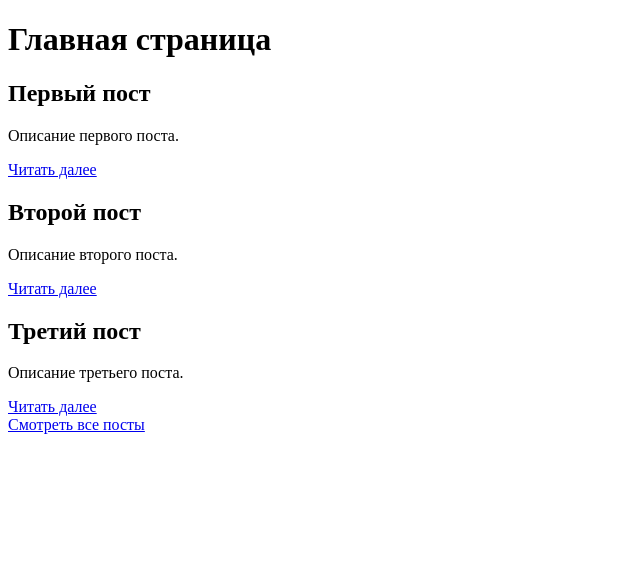
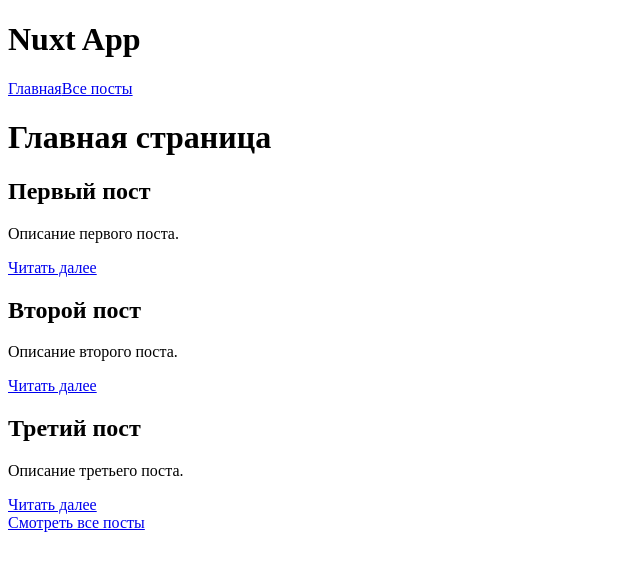
Before and after one commit to GerrMann54/test-frontend, a Nuxt app: page / in a window 1280 px wide. Shown: the top 570 px of the page, without its empty margins (0-640 px from the left). Built offline with nearby package versions, Linux system fonts and the light colour scheme; data requests are answered from the project's data file.

Commit message:
default layout

```diff
--- /dev/null
+++ b/layouts/default.vue
@@ -0,0 +1,16 @@
+<template>
+    <div>
+        <header>
+            <h1>Nuxt App</h1>
+            <nav>
+                <nuxt-link to="/">Главная</nuxt-link>
+                <nuxt-link to="/posts">Все посты</nuxt-link>
+            </nav>
+        </header>
+        <NuxtPage />
+    </div>
+</template>
+
+<script setup></script>
+
+<style lang="scss"></style>
```
